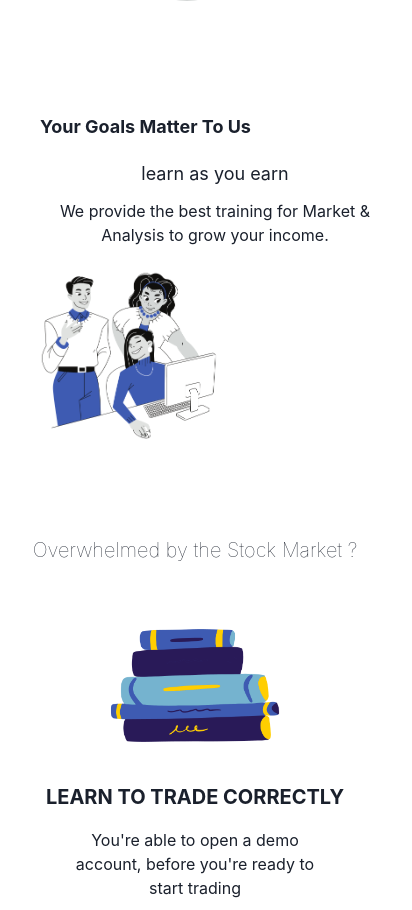
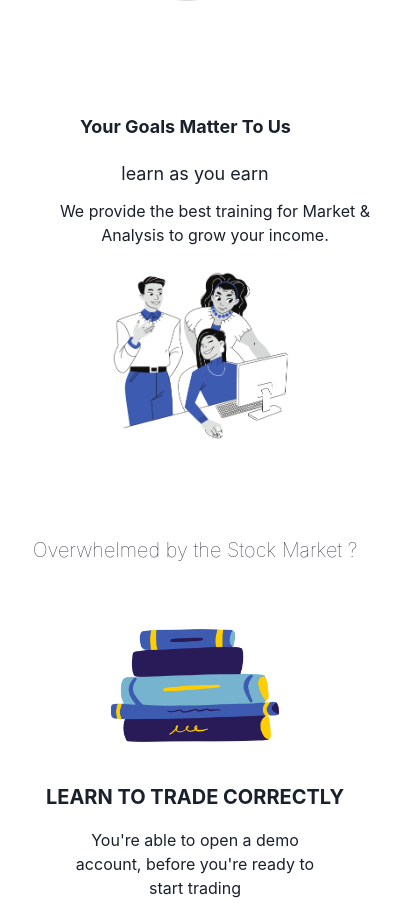
Before and after one commit to xencodes/new-genius-brain, a Next.js app: page / in a window 390 px wide. Shown: the part 1433-2343 px from the top of the page, 412 px wide, since content can reach past the window. Built offline with nearby package versions, Linux system fonts and the light colour scheme.

Commit message:
responsive

```diff
--- a/components/goals.js
+++ b/components/goals.js
@@ -21,7 +21,7 @@ function Goals() {
                 lg: "3xl",
                 xl: "5xl",
               }}
-              ml={{ base: 10, sm: 40, md: 14, lg: 14, xl: 10 }}
+              ml={{ base: 20, sm: 40, md: 14, lg: 14, xl: 10 }}
             >
               Your Goals Matter To Us
             </Text>
@@ -34,7 +34,7 @@ function Goals() {
                 xl: "3xl",
               }}
               mt={{ base: 5, sm: 4, md: 0, lg: 0, xl: 0 }}
-              ml={{ base: 10, sm: 0, md: 14, lg: 14, xl: 10 }}
+              ml={{ base: 0, sm: 0, md: 14, lg: 14, xl: 10 }}
               textAlign={"center"}
             >
               learn as you earn
@@ -65,7 +65,7 @@ function Goals() {
               lg: "500px",
               xl: "600px",
             }}
-            ml={{ base: 10, sm: 36, md: 0, lg: 0, xl: 0 }}
+            ml={{ base: 28, sm: 36, md: 0, lg: 0, xl: 0 }}
             src="/assest/computer.png"
             alt="computer"
           />
```
